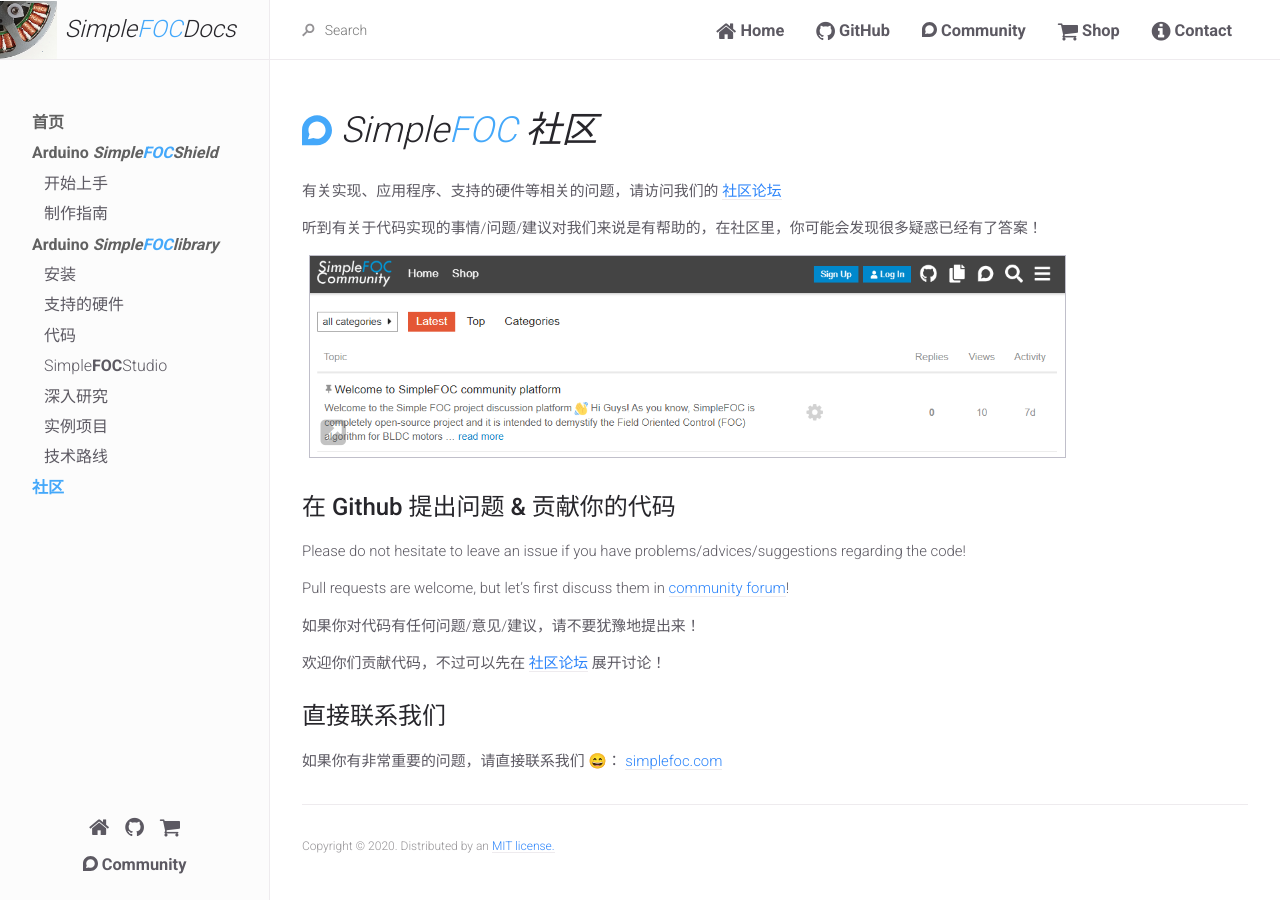
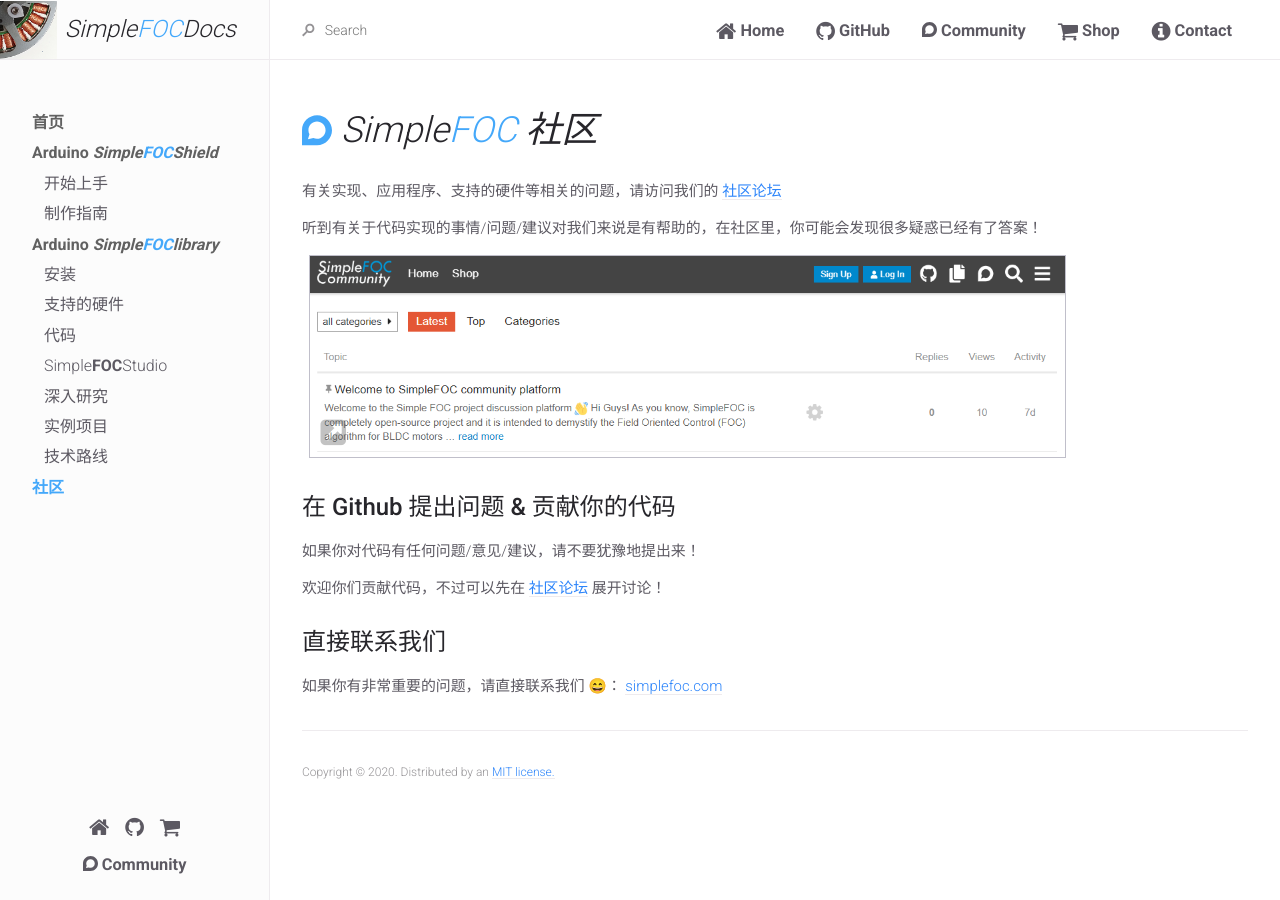
Before and after one commit to simplefoc/docs_chinese, a Jekyll site: the page built from contact.md, in a window 1280 px wide. Built offline with Jekyll 4.4.1, drawn with Linux system fonts in a browser that asks for light colours.

Commit message:
Update contact.md

```diff
--- a/contact.md
+++ b/contact.md
@@ -7,7 +7,6 @@ permalink: /contact
 ---
 
 <h1><i class="fa fa-lg"><svg id="fab-discourse" style="width:30px;fill:#44a8fa" viewBox="0 0 448 512"><path d="M225.9 32C103.3 32 0 130.5 0 252.1 0 256 .1 480 .1 480l225.8-.2c122.7 0 222.1-102.3 222.1-223.9C448 134.3 348.6 32 225.9 32zM224 384c-19.4 0-37.9-4.3-54.4-12.1L88.5 392l22.9-75c-9.8-18.1-15.4-38.9-15.4-61 0-70.7 57.3-128 128-128s128 57.3 128 128-57.3 128-128 128z"></path> </svg></i> <span class="simple">Simple<span class="foc">FOC</span> 社区</span></h1>
-
 有关实现、应用程序、支持的硬件等相关的问题，请访问我们的 [社区论坛](https://community.simplefoc.com)
 
 听到有关于代码实现的事情/问题/建议对我们来说是有帮助的，在社区里，你可能会发现很多疑惑已经有了答案！
@@ -23,10 +22,6 @@ permalink: /contact
 
 ## 在 Github 提出问题 & 贡献你的代码
 
-Please do not hesitate to leave an issue if you have problems/advices/suggestions regarding the code!
-
-Pull requests are welcome, but let's first discuss them in [community forum](https://community.simplefoc.com)!
-
 如果你对代码有任何问题/意见/建议，请不要犹豫地提出来！
 
 欢迎你们贡献代码，不过可以先在 [社区论坛](https://community.simplefoc.com) 展开讨论！
```
